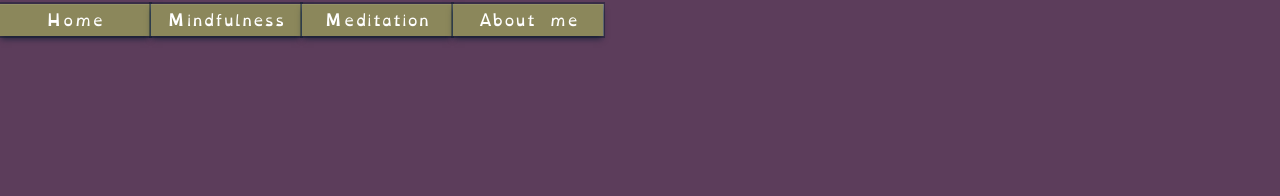
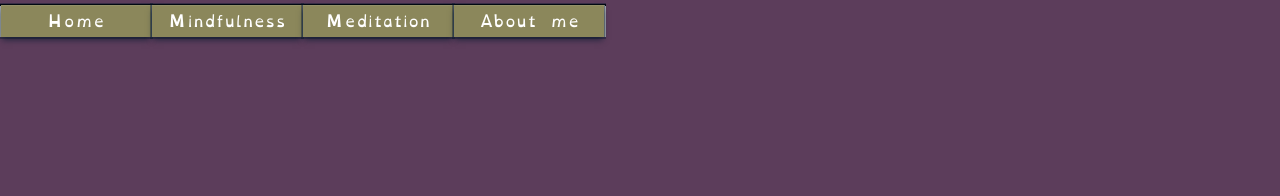
Before and after one commit to hypergeek-dev/Mindful-Zensations, a plain HTML site: page index.html in a window 1280 px wide. Shown: the top 196 px of the page. Drawn offline with Linux system fonts and the light colour scheme.

Commit message:
Fixed syntax error border instead of border-style

```diff
--- a/assets/scripts/styles.css
+++ b/assets/scripts/styles.css
@@ -55,7 +55,7 @@ ul {
   margin: 0;
   padding: 0;
   background-color: grey;
-  border-style: solid 1px;
+  border: solid 1px;
 
 
 }
```
